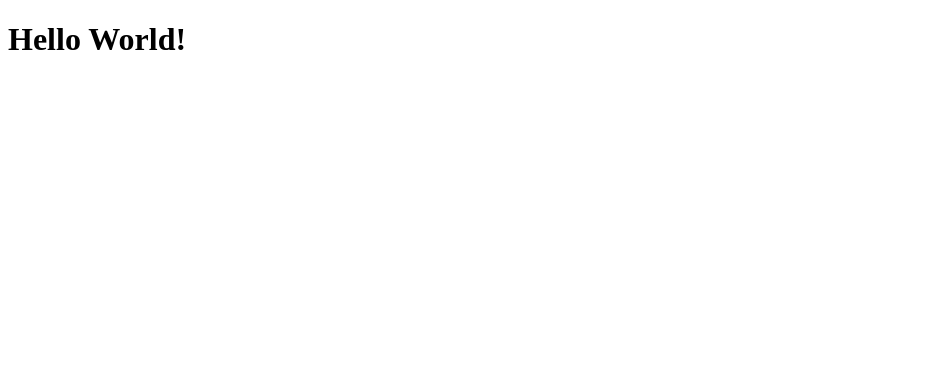
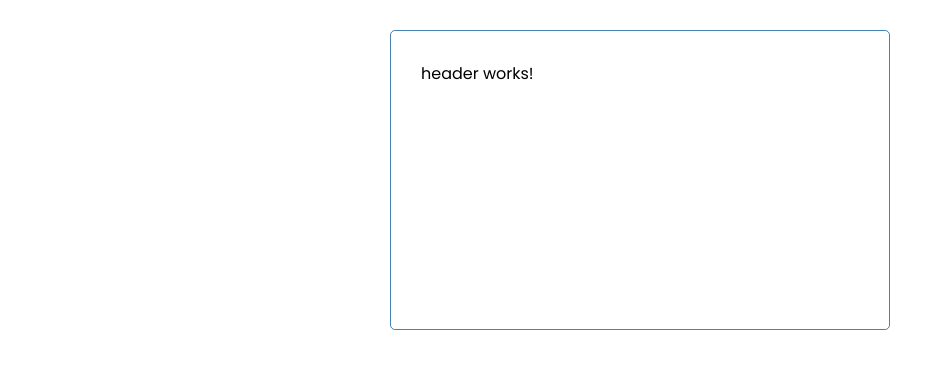
Before and after one commit to jabarawad/angular-task-tracker, an Angular app: page / in a window 1280 px wide. Shown: the top 368 px of the page, without its empty margins (0-945 px from the left). Built offline with nearby package versions, Linux system fonts and the light colour scheme.

Commit message:
created a header component, imported css styles

```diff
--- a/src/app/app.component.html
+++ b/src/app/app.component.html
@@ -1 +1,4 @@
-<h1>Hello World!</h1>
+<div class = "container">
+  <app-header></app-header>
+
+</div>
--- a/src/app/app.component.ts
+++ b/src/app/app.component.ts
@@ -6,5 +6,5 @@
   styleUrls: ['./app.component.css']
 })
 export class AppComponent {
-  title = 'angular-crash';
+  title: string = 'Task Tracker';
 }
--- a/src/app/app.module.ts
+++ b/src/app/app.module.ts
@@ -2,10 +2,12 @@
 import { BrowserModule } from '@angular/platform-browser';
 
 import { AppComponent } from './app.component';
+import { HeaderComponent } from './components/header/header.component';
 
 @NgModule({
   declarations: [
-    AppComponent
+    AppComponent,
+    HeaderComponent
   ],
   imports: [
     BrowserModule
--- /dev/null
+++ b/src/app/components/header/header.component.html
@@ -0,0 +1 @@
+<p>header works!</p>
--- /dev/null
+++ b/src/app/components/header/header.component.ts
@@ -0,0 +1,15 @@
+import { Component, OnInit } from '@angular/core';
+
+@Component({
+  selector: 'app-header',
+  templateUrl: './header.component.html',
+  styleUrls: ['./header.component.css']
+})
+export class HeaderComponent implements OnInit {
+
+  constructor() { }
+
+  ngOnInit(): void {
+  }
+
+}
--- a/src/styles.css
+++ b/src/styles.css
@@ -1 +1,76 @@
-/* You can add global styles to this file, and also import other style files */
+@import url("https://fonts.googleapis.com/css2?family=Poppins:wght@300;400&display=swap");
+
+* {
+  box-sizing: border-box;
+  margin: 0;
+  padding: 0;
+}
+
+body {
+  font-family: "Poppins", sans-serif;
+}
+
+.container {
+  max-width: 500px;
+  margin: 30px auto;
+  overflow: auto;
+  min-height: 300px;
+  border: 1px solid steelblue;
+  padding: 30px;
+  border-radius: 5px;
+}
+.btn {
+  display: inline-block;
+  background: #000;
+  color: #fff;
+  border: none;
+  padding: 10px 20px;
+  margin: 5px;
+  border-radius: 5px;
+  cursor: pointer;
+  text-decoration: none;
+  font-size: 15px;
+  font-family: inherit;
+}
+.btn:focus {
+  outline: none;
+}
+.btn:active {
+  transform: scale(0.98);
+}
+
+.btn-block {
+  display: block;
+  width: 100%;
+}
+
+.form-control {
+  margin: 20px 0;
+}
+
+.form-control label {
+  display: block;
+}
+
+.form-control input {
+  width: 100%;
+  height: 40px;
+  margin: 5px;
+  padding: 3px 7px;
+  font-size: 17px;
+}
+
+.form-control-check {
+  display: flex;
+  align-items: center;
+  justify-content: space-between;
+}
+
+.form-control-check label {
+  flex: 1;
+}
+
+.form-control-check input {
+  flex: 2;
+  height: 20px;
+}
```
Also changed, not shown: src/app/components/header/header.component.css (added), 1 other file (tests, documents, lock files or other folders).
